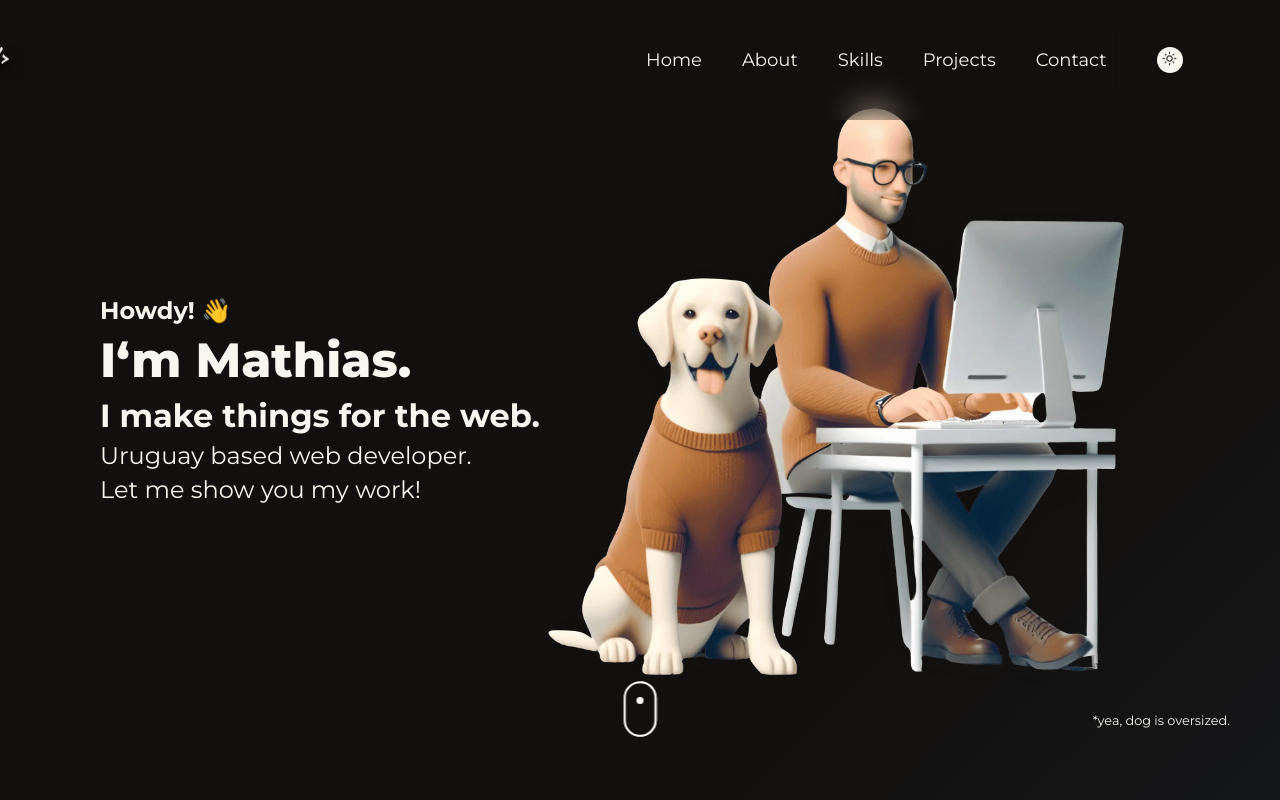
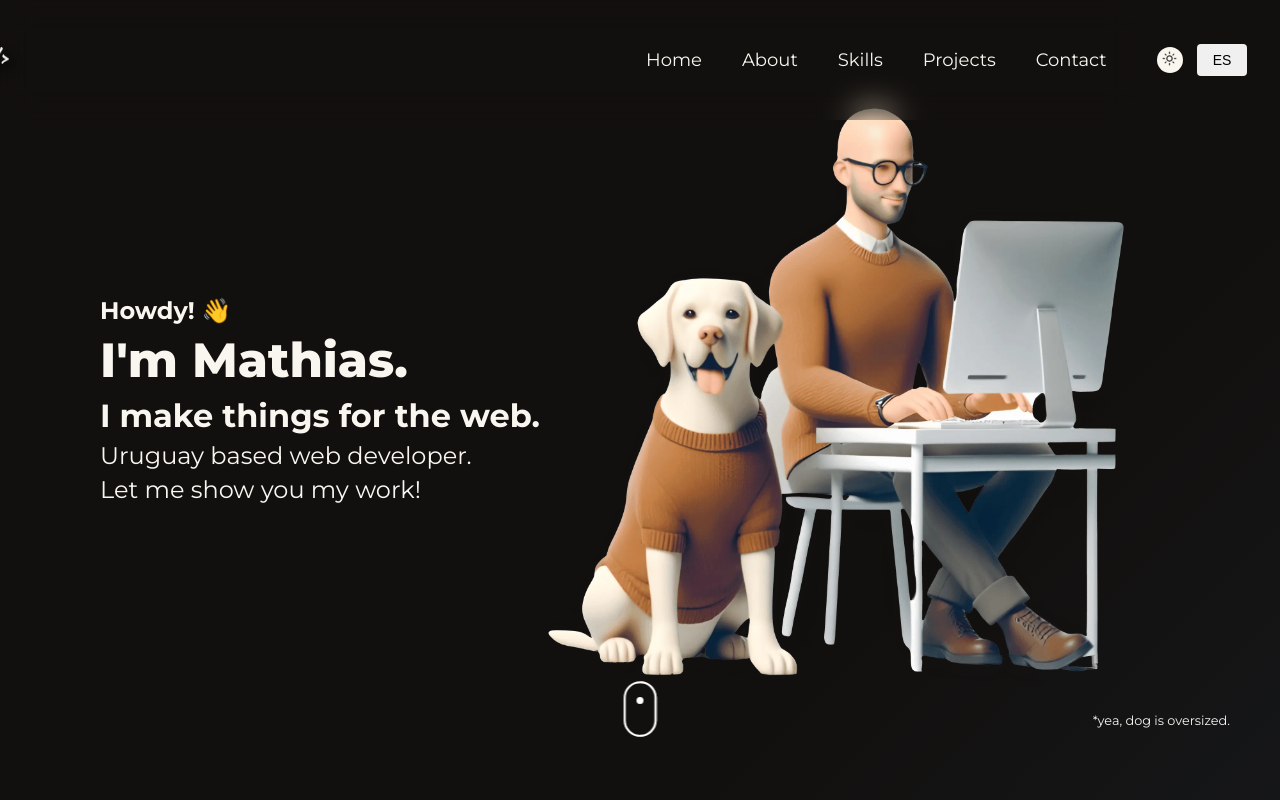
Before and after one commit to na7hk3r/smcurbelo, a React (Vite) app: page / in a window 1280 px wide. Shown: the top 800 px of the page. Built offline with nearby package versions, Linux system fonts and the light colour scheme.

Commit message:
nav, hero, about and contact modifications for language

```diff
--- a/src/components/About/About.jsx
+++ b/src/components/About/About.jsx
@@ -3,7 +3,21 @@ import "./About.css";
 import about_img from "../../assets/about.webp";
 import { motion } from "framer-motion";
 
-const About = () => {
+const About = ({ language }) => {
+  const content = {
+    en: {
+      title: "About Me",
+      text1:"I'm deeply passionate about technology, learning and arts.",
+      text2:"I excel in creative and collaborative environments, always prioritizing teamwork, communication, and problem-solving. ",
+      text3:"I strongly believe that adaptability and a willingness to evolve are invaluable qualities that I can contribute to any organization or project I engage with.",
+    },
+    es: {
+      title: "Sobre Mí",
+      text1: "Me apasiona profundamente la tecnología, el aprendizaje y las artes.",
+      text2: "Destaco en entornos creativos y colaborativos, siempre priorizando el trabajo en equipo, la comunicación y la resolución de problemas.",
+      text3: "Creo firmemente que la adaptabilidad y la disposición a evolucionar son cualidades invaluables que puedo aportar a cualquier organización o proyecto en el que participe.",
+    },
+  };
   const initialAnimation = {
     variants: {
       initial: {
@@ -46,11 +60,11 @@ const About = () => {
         {...initialAnimation}
         transition={{ delay: 0.5, type: "spring", stiffness: 100 }}
       >
-        <h2>About Me</h2>
+        <h2>{content[language].title}</h2>
         <h1>Sergio Mathias Curbelo | &lsquo;94</h1>
-        <p>I&lsquo;m deeply passionate about technology, learning and arts.</p>
-        <p>I excel in creative and collaborative environments, always prioritizing teamwork, communication, and problem-solving. </p><br />
-        <p>I strongly believe that adaptability and a willingness to evolve are invaluable qualities that I can contribute to any organization or project I engage with.</p>
+        <p>{content[language].text1}</p>
+        <p>{content[language].text2}</p><br />
+        <p>{content[language].text3}</p>
       </motion.div>
     </div>
   );
--- a/src/components/Contact/Contact.jsx
+++ b/src/components/Contact/Contact.jsx
@@ -6,7 +6,41 @@ import mail_icon from "../../assets/mail.png";
 import linkedin_icon from "../../assets/linkedin.png";
 import whatsapp_icon from "../../assets/whatsapp.png";
 
-const Contact = () => {
+const Contact = ({ language }) => {
+
+  const content = {
+    en: {
+      contactTitle: "Keep in touch!",
+      contactSubtitle: "Send me a message",
+      contactDescription: "Or contact me in these places! 😎",
+      adventureTitle: "In mood for adventure? 🧐",
+      adventureDescription: "Try to find me in here!",
+      contactFormTitle: "Contact form:",
+      nameLabel: "What's your name?:",
+      namePlaceholder: "John Doe",
+      phoneLabel: "Phone number",
+      emailPlaceholder: "hello@mail.com",
+      messageLabel: "Send me something nice!",
+      messagePlaceholder: "Your incredible message here!",
+      sendButton: "Send!",
+    },
+    es: {
+      contactTitle: "¡Mantente en contacto!",
+      contactSubtitle: "Envíame un mensaje",
+      contactDescription: "¡O contáctame en estos lugares! 😎",
+      adventureTitle: "¿List@ para la aventura? 🧐",
+      adventureDescription: "¡Intenta encontrarme aquí!",
+      contactFormTitle: "Formulario de contacto:",
+      nameLabel: "¿Cuál es tu nombre?:",
+      namePlaceholder: "Juan Pérez",
+      phoneLabel: "Número de teléfono",
+      emailPlaceholder: "hola@correo.com",
+      messageLabel: "¡Envíame algo agradable!",
+      messagePlaceholder: "¡Tu increíble mensaje aquí!",
+      sendButton: "¡Enviar!",
+    },
+  };
+
   const [result, setResult] = React.useState("");
 
   const onSubmit = async (event) => {
@@ -36,9 +70,9 @@ const Contact = () => {
     <div className="container contact">
       <div className="form-text">
         <div className="contact-title">
-          <h2>Keep in touch!</h2>
-          <h1>Send me a message</h1>
-          <p>Or contact me in these places! 😎</p>
+          <h2>{content[language].contactTitle}</h2>
+          <h1>{content[language].contactSubtitle}</h1>
+          <p>{content[language].contactDescription}</p>
         </div>
         <div className="contact-container">
           <a href="mailto:sergiomcurbelo5@gmail.com" target="_blank">
@@ -55,8 +89,8 @@ const Contact = () => {
           </a>
         </div>
         <div className="map-container">
-        <h2>In mood for adventure? 🧐</h2>
-        <p>Try to find me in here!</p>
+        <h2>{content[language].adventureTitle}</h2>
+        <p>{content[language].adventureDescription}</p>
         <br />
         <iframe
           src="https://www.google.com/maps/embed?pb=!1m18!1m12!1m3!1d26233.240921267778!2d-56.236921022960885!3d-34.726484287387656!2m3!1f0!2f0!3f0!3m2!1i1024!2i768!4f13.1!3m3!1m2!1s0x95a1cd4c5158acf3%3A0xe0a43fef314c51a4!2s15900%20Las%20Piedras%2C%20Departamento%20de%20Canelones!5e0!3m2!1ses-419!2suy!4v1713811307929!5m2!1ses-419!2suy"
@@ -70,11 +104,11 @@ const Contact = () => {
         </div>
       </div>
       <div className="contact-col">
-        <h1>Contact form:</h1>
+        <h1>{content[language].contactFormTitle}</h1>
         <form onSubmit={onSubmit}>
-          <label>What's your name?:</label>
-          <input type="text" name="name" placeholder="John Doe" required />
-          <label>Phone number</label>
+          <label>{content[language].nameLabel}</label>
+          <input type="text" name="name" placeholder={content[language].namePlaceholder} required />
+          <label>{content[language].phoneLabel}</label>
           <input
             type="tel"
             name="phone"
@@ -85,18 +119,18 @@ const Contact = () => {
           <input
             type="mail"
             name="mail"
-            placeholder="hello@mail.com"
+            placeholder={content[language].emailPlaceholder}
             required
           />
-          <label>Send me something nice!</label>
+          <label>{content[language].messageLabel}</label>
           <textarea
             name="message"
             rows="10"
-            placeholder="Your incredible message here!"
+            placeholder={content[language].messagePlaceholder}
             required
           ></textarea>
           <button type="submit" className="btn">
-            Send! <img src={arrow} alt="Send button" />
+          {content[language].sendButton} <img src={arrow} alt="Send button" />
           </button>
         </form>
         <span>{result}</span>
--- a/src/components/Hero/Hero.jsx
+++ b/src/components/Hero/Hero.jsx
@@ -2,7 +2,26 @@ import "./Hero.css";
 import home_img from "../../assets/home_img.webp";
 import { motion } from "framer-motion";
 
-const Hero = () => {
+const Hero = ({ language }) => {
+  const content = {
+    en: {
+      title: "Howdy! 👋",
+      subtitle1: "I'm Mathias.",
+      subtitle2: "I make things for the web.",
+      text1: "Uruguay based web developer.",
+      text2: "Let me show you my work!",
+      joke: "*yea, dog is oversized.",
+    },
+    es: {
+      title: "Hola! 👋",
+      subtitle1: "Soy Mathias.",
+      subtitle2: "Hago 'cosas' para la web.",
+      text1: "Me encuentro viviendo en Uruguay,",
+      text2: "¡Déjame mostrarte mi trabajo!",
+      joke: "*si, el perro está gigante."
+    },
+  };
+
   const initialAnimation = {
     variants: {
       initial: {
@@ -43,13 +62,13 @@ const Hero = () => {
         transition={{ delay: 0.5, type: "spring", stiffness: 100 }}
         className="left-container"
       >
-        <h2>Howdy! 👋</h2>
+        <h2>{content[language].title}</h2>
         <h1>
-          <span>I&lsquo;m Mathias.</span>
+          <span>{content[language].subtitle1}</span>
         </h1>
-        <h1>I make things for the web.</h1>
-        <p>Uruguay based web developer.</p>
-        <p>Let me show you my work!</p>
+        <h1>{content[language].subtitle2}</h1>
+        <p>{content[language].text1}</p>
+        <p>{content[language].text2}</p>
       </motion.div>
 
       <div className="right-container">
@@ -63,7 +82,7 @@ const Hero = () => {
           {...leftAnimation}
           transition={{ delay: 3, type: "spring", stiffness: 100 }}
         >
-          *yea, dog is oversized.
+          {content[language].joke}
         </motion.p>
       </div>
 
--- a/src/components/Navbar/Navbar.css
+++ b/src/components/Navbar/Navbar.css
@@ -27,6 +27,16 @@
     list-style: none;
     margin: 5px 20px;
 }
+
+.navbar .toggle-buttons {
+    display: flex;
+    align-items: center;
+  }
+
+  .navbar .toggle-buttons > *:not(:last-child) {
+    margin-right: 10px; /* Añade un margen entre los botones */
+  }
+
 .menu-icon{
     display: none;
 }
--- a/src/components/Navbar/Navbar.jsx
+++ b/src/components/Navbar/Navbar.jsx
@@ -2,11 +2,29 @@ import { useState } from "react";
 import "./Navbar.css";
 import logo from "../../assets/logo.png";
 import ToggleButton from "../ToggleButton/ToggleButton.jsx";
+import LanguageToggleButton from "../LanguageToggleButton/LanguageToggleButton.jsx";
 import { Link } from "react-scroll";
 import menu_icon from "../../assets/menu.png";
 import { motion, useScroll, useTransform } from "framer-motion";
 
-const Navbar = () => {
+const Navbar = ({ language }) => {
+  const content = {
+    en: {
+      home: "Home",
+      about: "About",
+      skills: "Skills",
+      projects: "Projects",
+      contact: "Contact",
+    },
+    es: {
+      home: "Inicio",
+      about: "Sobre",
+      skills: "Habilidades",
+      projects: "Proyectos",
+      contact: "Contacto",
+    },
+  };
+
   const [mobileMenu, setMobileMenu] = useState(false);
   const toggleMenu = () => {
     mobileMenu ? setMobileMenu(false) : setMobileMenu(true);
@@ -60,7 +78,7 @@ const Navbar = () => {
               duration={700}
               onClick={closeMobileMenu}
             >
-              Home
+              {content[language].home}
             </Link>
           </motion.li>
           <motion.li
@@ -72,7 +90,7 @@ const Navbar = () => {
               duration={700}
               onClick={closeMobileMenu}
             >
-              About
+              {content[language].about}
             </Link>
           </motion.li>
           <motion.li
@@ -83,7 +101,7 @@ const Navbar = () => {
             offset={0}
             duration={700}
             onClick={closeMobileMenu}>
-              Skills
+              {content[language].skills}
             </Link>
           </motion.li>
           <motion.li
@@ -94,7 +112,7 @@ const Navbar = () => {
             offset={0}
             duration={700}
             onClick={closeMobileMenu}>
-              Projects
+              {content[language].projects}
             </Link>
           </motion.li>
           <motion.li
@@ -105,10 +123,13 @@ const Navbar = () => {
             offset={0}
             duration={700}
             onClick={closeMobileMenu}>
-              Contact
+              {content[language].contact}
             </Link>
           </motion.li>
-          <ToggleButton />
+          <div className="toggle-buttons">
+            <ToggleButton />
+            <LanguageToggleButton />
+          </div>
         </ul>
 
         <img
```
